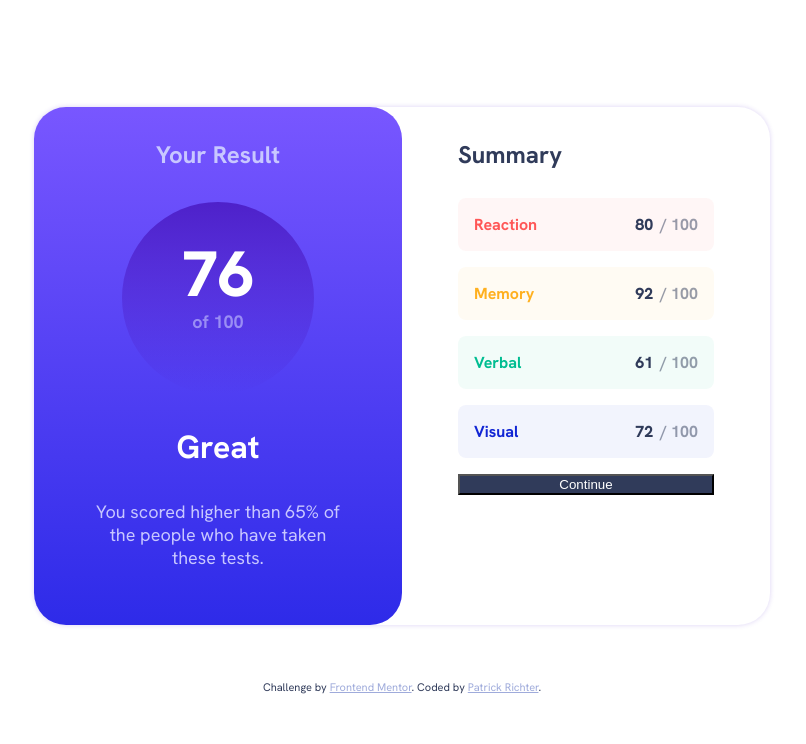
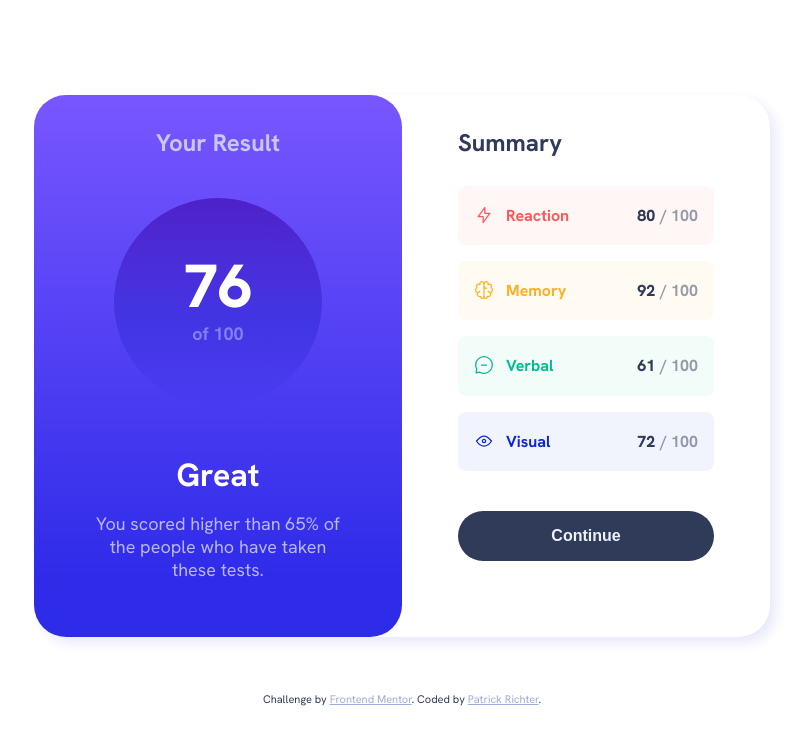
Before and after one commit to gnss85/results-summary-component-main, a website built with Vite: page src/index.html in a window 1280 px wide. Shown: the whole page, without its empty margins (238-1044 px from the left). Built offline with nearby package versions, Linux system fonts and the light colour scheme.

Commit message:
Update index.html, _presets.scss, and style.scss

```diff
--- a/src/index.html
+++ b/src/index.html
@@ -45,7 +45,7 @@
             <p><span>72</span>/ 100</p>
           </div>
 
-          <button class="continue">Continue</button>
+          <button class="button continue">Continue</button>
         </div>
       </div>
 
--- a/src/scss/abstracts/_presets.scss
+++ b/src/scss/abstracts/_presets.scss
@@ -25,7 +25,8 @@
   --cobalt-blue: 234 85% 45%;
 
   --hsl-clr-primary: 256 72% 46%;
-  --hsl-clr-secondary: 241 72% 46% / 0;
+  --hsl-clr-secondary: 241 72% 46% / 1;
+  --hsl-clr-secondary-2: 241 72% 46% / 0;
 
   --hsl-clr-accent-400: 252 100% 67%;
   --hsl-clr-accent-600: 241 81% 54%;
@@ -68,7 +69,7 @@
   --fs-700: 1.5rem;
   --fs-800: 1.75rem;
   --fs-900: 2rem;
-  --fs-special: 4rem;
+  --fs-special: 3.8rem;
 
   --fs-attribution: 0.6875rem;
 }
--- a/src/scss/style.scss
+++ b/src/scss/style.scss
@@ -2,18 +2,27 @@
 
 /* ---- FOR DISPLAY ONLY ---- */
 body {
+  @include breakpoint {
     display: grid;
     place-content: center;
     height: 100vh;
+  }
 }
 /* ---- FOR DISPLAY ONLY ---- */
 
 .result {
   --border-radius: 2em;
+  --padding-inline: 2em;
+  --padding-block-start: 1.5em;
+  --padding-block-end: 2.5em;
+  --gap: 1em;
+
+  @include breakpoint {
+    --border-radius: 2em;
     --padding-inline: 3.5em;
     --padding-block-start: 2em;
     --padding-block-end: 3.5em;
-  --gap: 2em;
+    --gap: 1em;
 
     grid-template-columns: 1fr 1fr;
 
@@ -21,42 +30,64 @@ body {
 
     background-color: var(--clr-neutral-100);
     border-radius: var(--border-radius);
-  box-shadow: 0 0 5px hsl(var(--hsl-clr-primary) / 0.2);
+    box-shadow: 6px 6px 12px hsl(234 85% 45% / 0.1);
+  }
 
   h2 {
     color: var(--clr-neutral-800);
     font-weight: var(--fw-bold);
+    font-size: var(--fs-500);
+
+    @include breakpoint {
       font-size: var(--fs-700);
+    }
   }
 
   &--score {
     flex-direction: column;
-    gap: var(--gap);
+    gap: calc(var(--gap) / 2);
 
     padding-inline: var(--padding-inline);
     padding-block-start: var(--padding-block-start);
     padding-block-end: var(--padding-block-end);
 
-    width: 23em;
+    width: 100%;
 
     text-align: center;
 
     background: linear-gradient(
-      hsl(var(--hsl-clr-accent-400)),
-      hsl(var(--hsl-clr-accent-600))
+      hsl(var(--hsl-clr-accent-400)) 0%,
+      hsl(var(--hsl-clr-accent-600)) 90%
     );
-    border-radius: var(--border-radius);
+
+    border-top-left-radius: 0;
+    border-top-right-radius: 0;
+    border-bottom-left-radius: var(--border-radius);
+    border-bottom-right-radius: var(--border-radius);
+
+    @include breakpoint {
+      gap: var(--gap);
+      width: 23em;
+      border-top-left-radius: var(--border-radius);
+      border-top-right-radius: var(--border-radius);
+    }
 
     h2 {
       color: var(--clr-neutral-400);
       text-align: center;
+      margin-block-end: 0.8em;
+
+      @include breakpoint {
+        margin-block-end: 1em;
+      }
     }
 
     .score {
       flex-direction: column;
 
       margin-inline: auto;
-      padding: 3em;
+      padding: 0.8em;
+      padding-block-start: 2.3em;
       width: fit-content;
       aspect-ratio: 1;
 
@@ -65,38 +96,57 @@ body {
       line-height: 3em;
       background: linear-gradient(
         180deg,
-        var(--clr-primary),
-        var(--clr-secondary)
+        hsl(256 72% 46%),
+        hsl(241 72% 46% / 0.4) 60%,
+        hsl(241 72% 46% / 0) 100%
       );
       border-radius: 50%;
 
+      @include breakpoint {
+        padding: 3em;
+        padding-block-start: 4em;
+      }
+
       span {
+        margin: 0;
         font-size: var(--fs-special);
         font-weight: var(--fw-extra-bold);
         color: var(--clr-neutral-100);
       }
 
       p {
-        opacity: 0.6;
+        opacity: 0.5;
       }
     }
 
     span {
+      margin-block-start: 0.5em;
+      color: var(--clr-neutral-100);
+      font-weight: var(--fw-bold);
+      font-size: var(--fs-700);
+
+      @include breakpoint {
+        margin-block-start: 1em;
         font-size: var(--fs-900);
-      font-weight: var(--fw-bold);
-      color: var(--clr-neutral-100);
+      }
     }
 
     p {
+      padding-inline: 1em;
+      color: var(--clr-neutral-400);
+      font-size: var(--fs-400);
+      opacity: 0.9;
+
+      @include breakpoint {
+        padding-inline: unset;
         font-size: var(--fs-500);
-      color: var(--clr-neutral-400);
-      opacity: 0.5s;
+      }
     }
   }
 
   &--summary {
     flex-direction: column;
-    gap: calc(var(--gap) / 2);
+    gap: var(--gap);
 
     padding-inline: var(--padding-inline);
     padding-block-start: var(--padding-block-start);
@@ -107,13 +157,14 @@ body {
     }
 
     .summary-block {
-      padding: 1em;
+      padding: 1.2em 1em;
       color: hsl(var(--color));
       background-color: hsl(var(--background) / 0.05);
       border-radius: calc(var(--border-radius) / 4);
 
       p {
         font-weight: var(--fw-bold);
+        margin-inline-start: 2em;
 
         &:last-of-type {
           margin-inline-start: auto;
@@ -124,39 +175,74 @@ body {
       span {
         color: hsl(var(--hsl-clr-neutral-800) / 1);
         font-weight: var(--fw-extra-bold);
-        margin-inline-end: 7px;
+        margin-inline-end: 5px;
       }
     }
 
     .reaction {
+      position: relative;
+
       --color: var(--light-red);
       --background: var(--light-red);
+
+      &::before {
+        content: url(./../assets/images/icon-reaction.svg);
+        position: absolute;
+      }
     }
 
     .memory {
+      position: relative;
+
       --color: var(--orangey-yellow);
       --background: var(--orangey-yellow);
+
+      &::before {
+        content: url(./../assets/images/icon-memory.svg);
+        position: absolute;
+      }
     }
 
     .verbal {
+      position: relative;
+
       --color: var(--green-teal);
       --background: var(--green-teal);
+
+      &::before {
+        content: url(./../assets/images/icon-verbal.svg);
+        position: absolute;
+      }
     }
 
     .visual {
+      position: relative;
+
       --color: var(--cobalt-blue);
       --background: var(--cobalt-blue);
+
+      &::before {
+        content: url(./../assets/images/icon-visual.svg);
+        position: absolute;
+      }
     }
 
     .button {
+      margin-block-start: 0.8em;
       padding: 1em 2em;
-      border-radius: 50%;
+      border-radius: 100vh;
       border: 0;
+
+      @include breakpoint {
+        margin-block-start: 1.5em;
+      }
     }
 
     .continue {
-      color: var(--clr-neutral-100);
+      color: var(--clr-neutral-200);
       background-color: var(--clr-neutral-800);
+      font-size: var(--fs-400);
+      font-weight: var(--fw-bold);
     }
   }
 }
```
Lines whose indentation alone changed are shown as unchanged.
